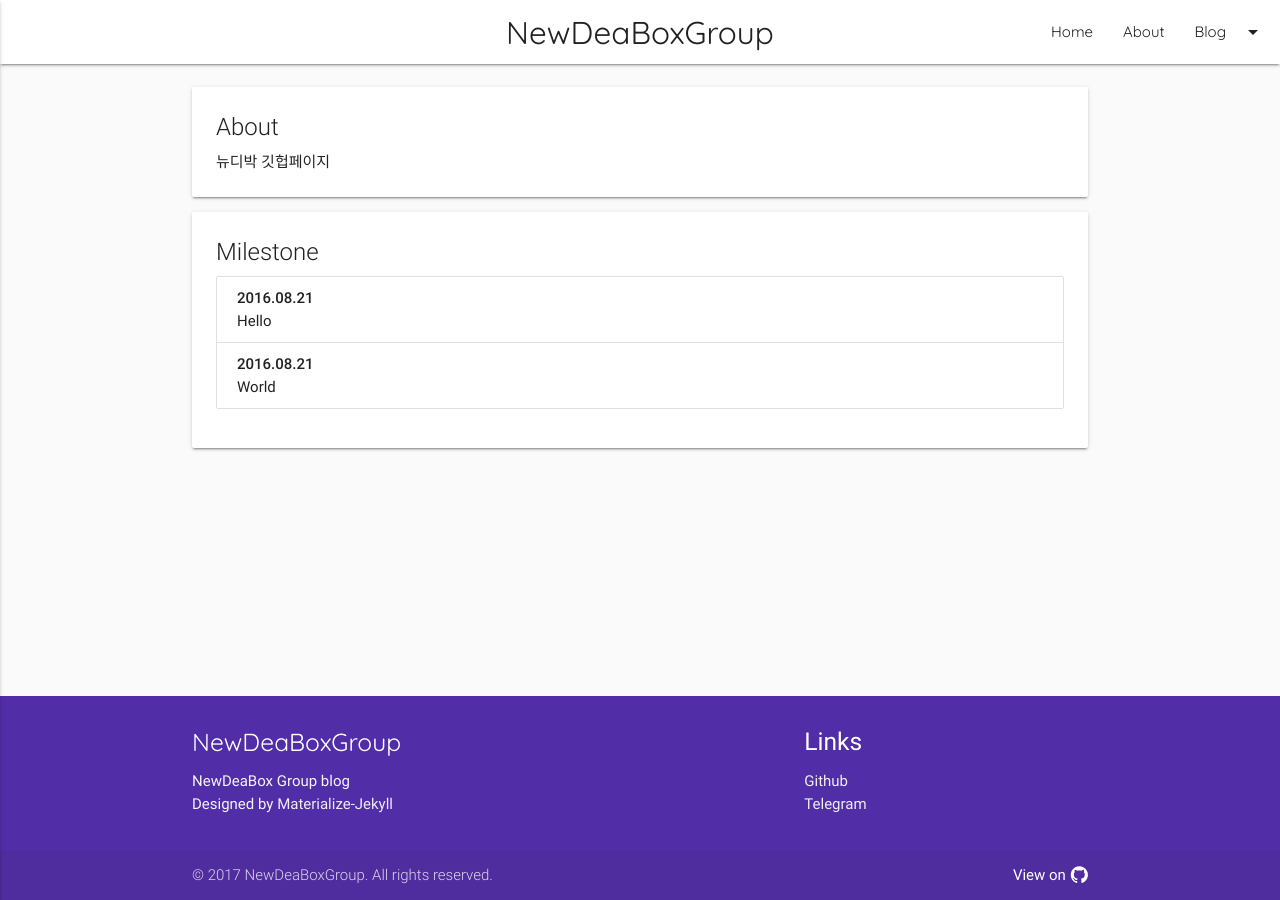
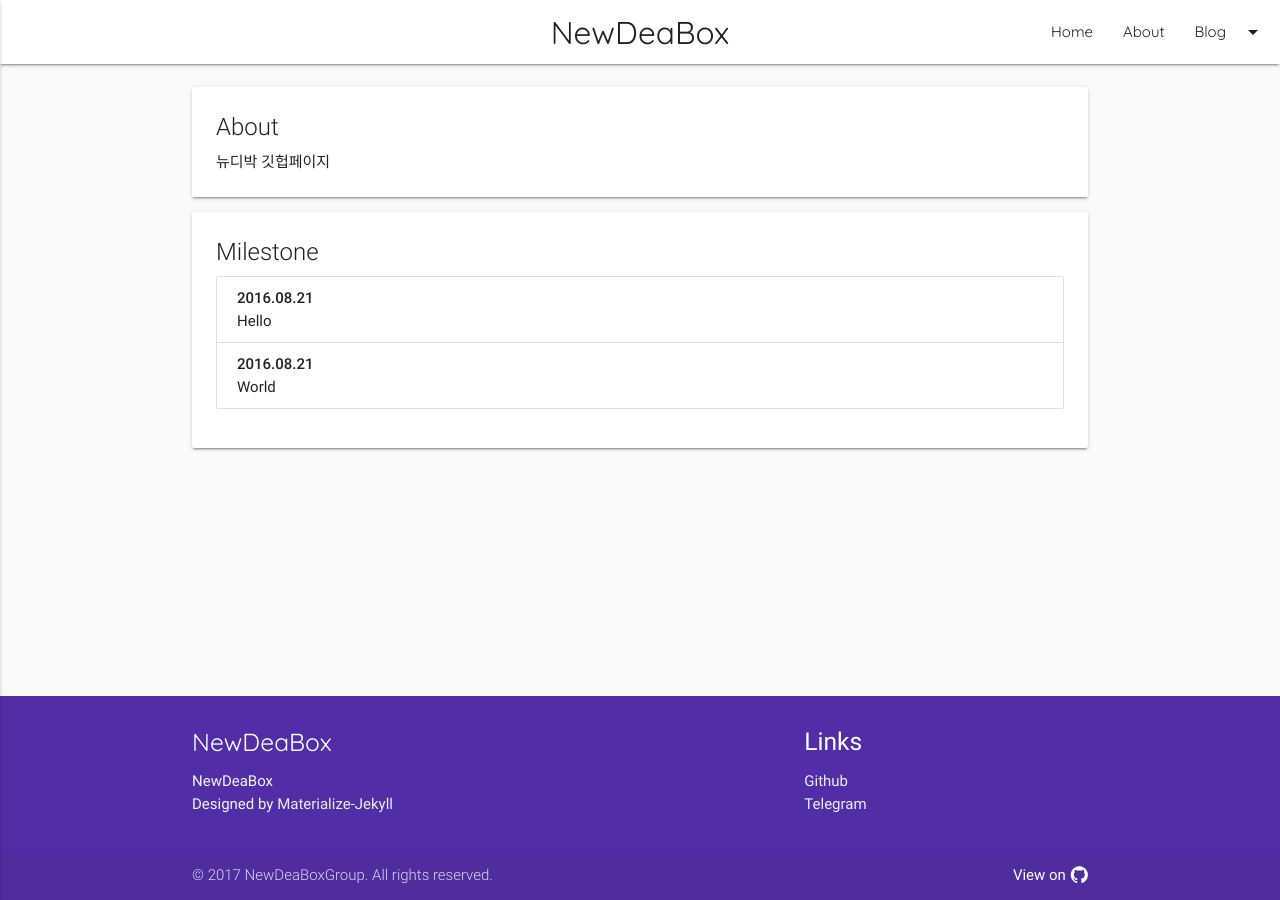
Before and after one commit to NewDeaBoxGroup/NewDeaBoxGroup.github.io, a Jekyll site: the page built from about.html, in a window 1280 px wide. Built offline with Jekyll 4.4.1, drawn with Linux system fonts in a browser that asks for light colours; nearby versions of some CDN libraries.

Commit message:
fix a bug

```diff
--- a/_config.yml
+++ b/_config.yml
@@ -1,5 +1,5 @@
-title: NewDeaBoxGroup
-description: NewDeaBox Group blog
+title: NewDeaBox
+description: NewDeaBox
 url: https://newdeaboxgroup.github.io
 keywords: ["NewDeaBox", "Blog"]
 timezone: Asia/Seoul
```
